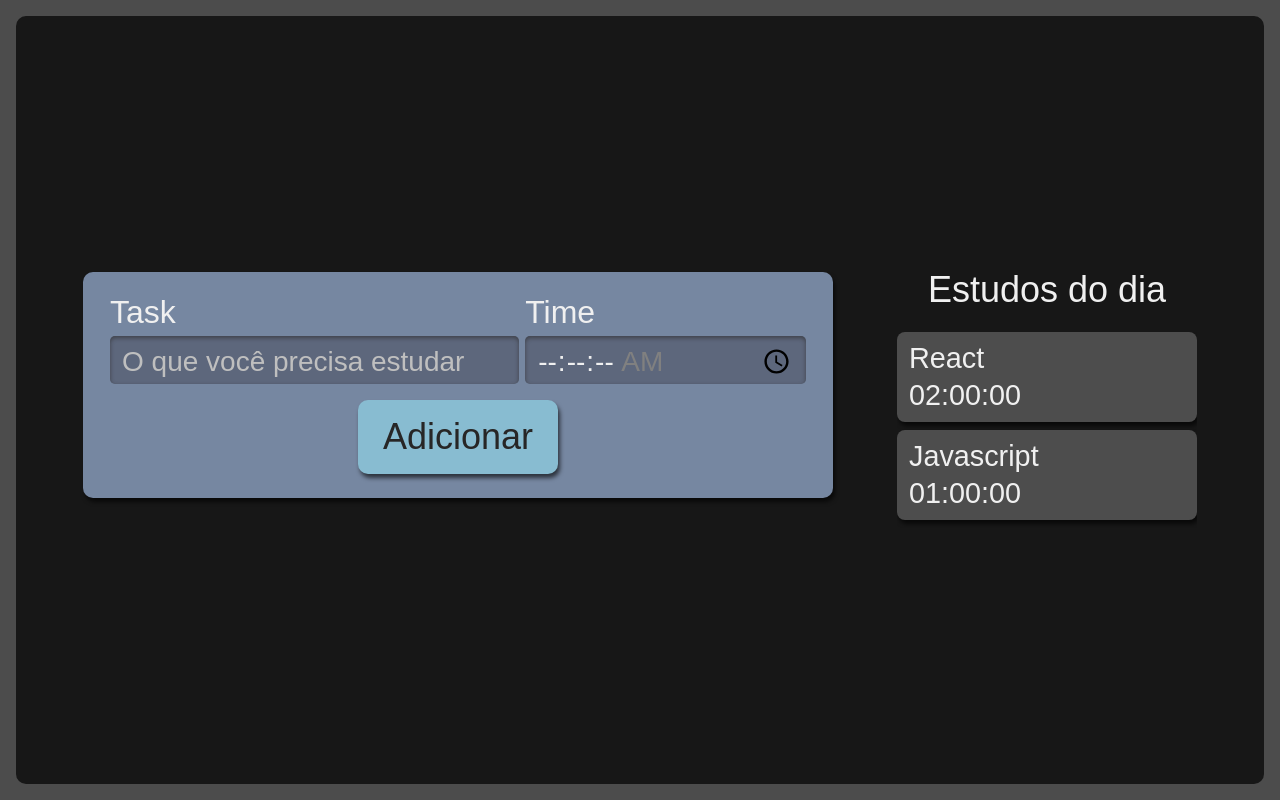
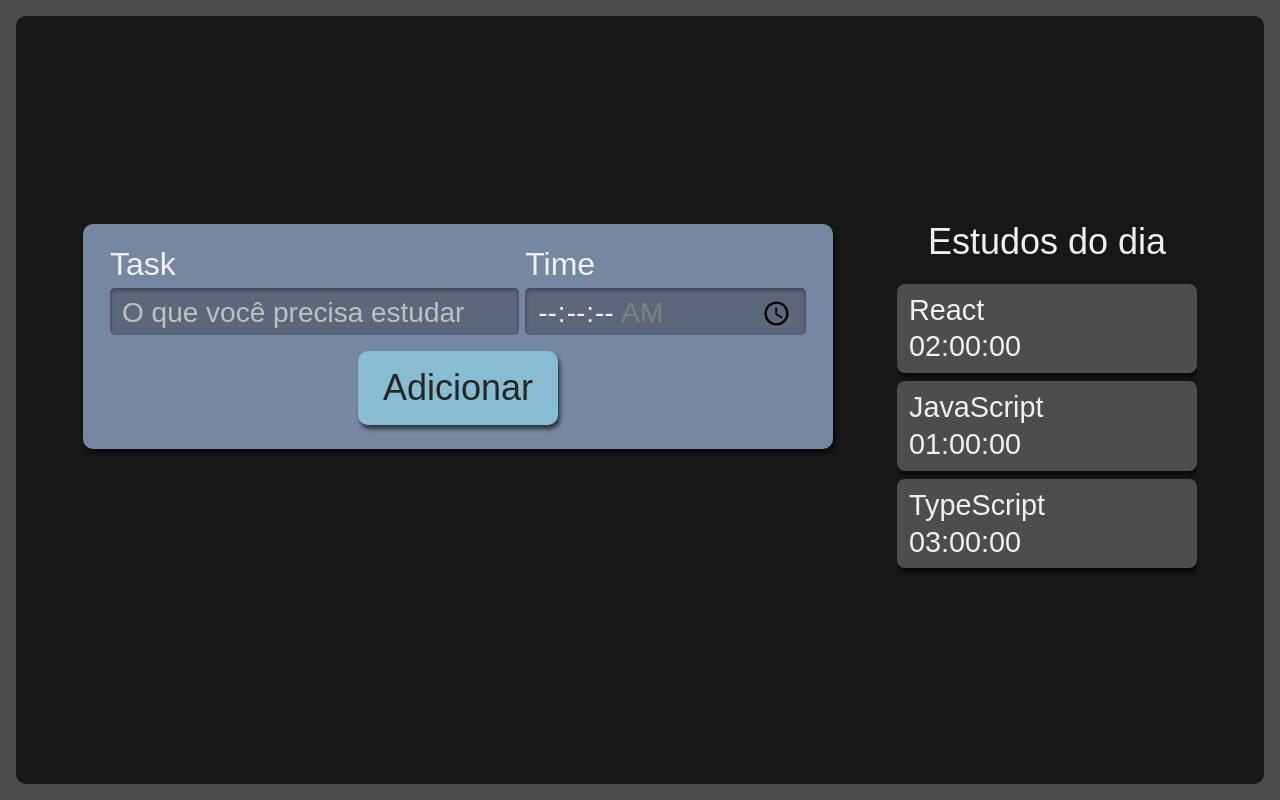
Before and after one commit to RenanTRS/studies, a React (Vite) app: page / in a window 1280 px wide. Built offline with nearby package versions, Linux system fonts and the light colour scheme.

Commit message:
add typ for item

```diff
--- /dev/null
+++ b/src/components/List/Item/index.tsx
@@ -0,0 +1,13 @@
+import style from '../List.module.scss'
+type ItemProps = {
+    name?: string;
+    time?: string;
+}
+export const Item = ({name, time}: ItemProps) => {
+    return(
+        <li className={style.item}>
+            <h3>{name}</h3>
+            <p>{time}</p>
+        </li>
+    )
+}
--- a/src/components/List/index.tsx
+++ b/src/components/List/index.tsx
@@ -1,3 +1,4 @@
+import { Item } from './Item'
 import style from './List.module.scss'
 export const List = () => {
     const tasks = [{
@@ -5,8 +6,12 @@
         time: '02:00:00'
     },
     {
-        name: 'Javascript',
+        name: 'JavaScript',
         time: '01:00:00'
+    },
+    {
+        name: 'TypeScript',
+        time: '03:00:00'
     }
     ]
     return(
@@ -15,10 +20,7 @@
             <ul>
                 {tasks.map((task, key)=>{
                     return(
-                        <li key={key} className={style.item}>
-                            <h3>{task.name}</h3>
-                            <p>{task.time}</p>
-                        </li>
+                        <Item {...task} key={key} />
                     )
                 })}
             </ul>
```
